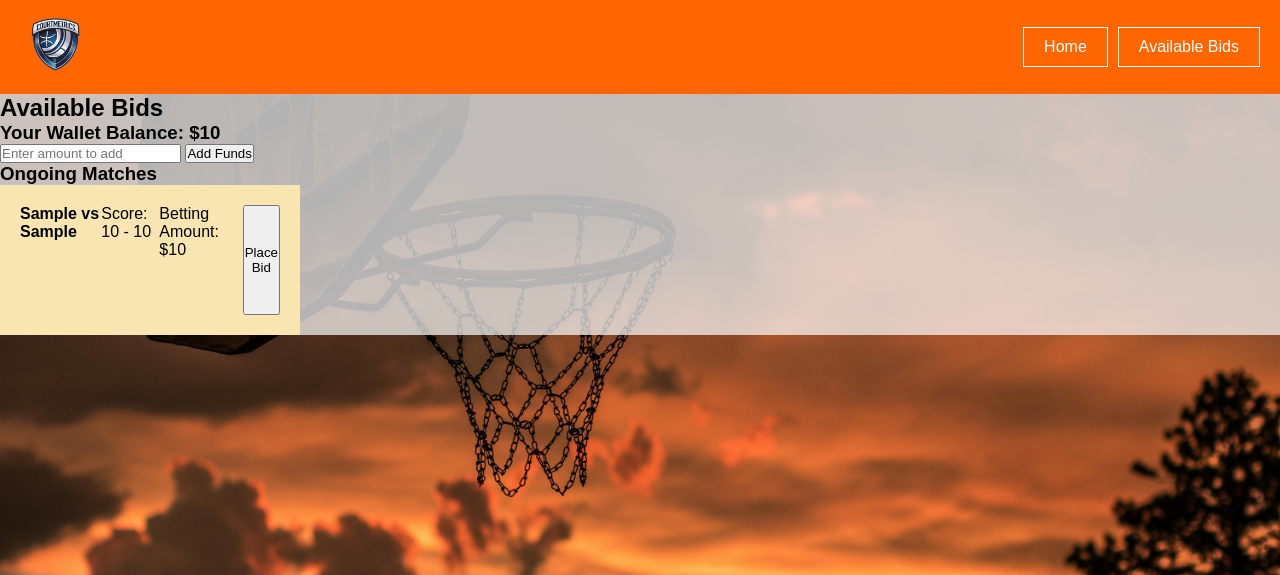
After one commit to HarshithK13/CourtMetrics, a Flask app: template templates/available_bids.html in a window 1280 px wide. The commit adds this page. Shown: the top 575 px of the page. Run offline with Flask 3, Linux system fonts and the light colour scheme; the template is opened without the code that fills it: most values are stand-ins (such as "Sample title", 1, 10 or a date in 2020).

Commit message:
SCRUM 12: Viewing current odds of bidding

```diff
--- a/app.py
+++ b/app.py
@@ -14,8 +14,8 @@ jwt = JWTManager(app)
 CORS(app)
 
 # MongoDB setup
-client = MongoClient("mongodb+srv://court-metrics:k2vCw0PaWW2v7k7N@cluster0.tqzmo.mongodb.net/")
-db = client['courtmetrics_db']
+client = MongoClient("mongodb://localhost:27017/")
+db = client['temp_db']
 users_collection = db['Users']
 
 @app.route('/')
@@ -54,6 +54,57 @@ def home():
 
 
     return render_template('index.html', live_scores=live_scores, completed_match_summary=completed_match_summary)
+
+# Define wallet_balance as a global variable
+wallet_balance = 1000  # Initial dummy balance
+
+@app.route('/available_bids', methods=['GET', 'POST'])
+def available_bids():
+    global wallet_balance  # Access the global wallet balance
+
+    if request.method == 'POST':
+        # Handle adding funds to the wallet
+        amount_to_add = int(request.form.get('amount'))
+        wallet_balance += amount_to_add
+
+    # Fetch today's scoreboard data using nba_api
+    games = scoreboard.ScoreBoard()
+    games_dict = games.get_dict()
+
+    ongoing_matches = []
+
+    if games_dict['scoreboard']['games']:
+        for game in games_dict['scoreboard']['games']:
+            home_team = game['homeTeam']['teamName']
+            away_team = game['awayTeam']['teamName']
+            home_score = game['homeTeam']['score']
+            away_score = game['awayTeam']['score']
+
+            # Add match details to the list of ongoing matches
+            ongoing_matches.append({
+                'home_team': home_team,
+                'away_team': away_team,
+                'home_score': home_score,
+                'away_score': away_score,
+                'betting_amount': max(100 - (home_score + away_score), 0)  # Example: betting amount decreases as scores increase
+            })
+
+    return render_template('available_bids.html', matches=ongoing_matches, wallet_balance=wallet_balance)
+
+@app.route('/place_bid', methods=['POST'])
+def place_bid():
+    match_id = request.form.get('match_id')
+    bet_amount = int(request.form.get('bet_amount'))
+
+    global wallet_balance
+
+    if bet_amount <= wallet_balance:
+        wallet_balance -= bet_amount  # Deduct the bet amount from the wallet balance
+        return jsonify({'success': True, 'message': f'Bid placed successfully! Remaining balance: ${wallet_balance}'})
+
+    return jsonify({'success': False, 'message': 'Insufficient funds!'})
+
+
 
 @app.route('/live_scores')
 def live_scores():
@@ -107,9 +158,9 @@ def signup():
     if request.method == 'POST':
         username = request.form.get("username")
         password = request.form.get("password")
-        mobile = request.form.get("mobile")
-        name = request.form.get("name")
-        address = request.form.get("address")
+        mobile = request.form.get("Mobile")
+        name = request.form.get("Name")
+        address = request.form.get("Address")
 
         # Validate password length
         if len(password) < 12:
--- /dev/null
+++ b/templates/available_bids.html
@@ -0,0 +1,83 @@
+<!DOCTYPE html>
+<html lang="en">
+<head>
+    <meta charset="UTF-8">
+    <meta name="viewport" content="width=device-width, initial-scale=1.0">
+    <title>Available Bids</title>
+    <link rel="stylesheet" href="{{ url_for('static', filename='css/styles.css') }}">
+</head>
+<body>
+
+   <div class="navbar">
+        <div class="logo">
+            <img src="{{ url_for('static', filename='images/metrics_logo.jpeg') }}" alt="CourtMetrics Logo">
+        </div>
+        <div class="nav-links">
+            <a href="{{ url_for('home') }}" class="nav-button">Home</a>
+            <a href="{{ url_for('available_bids') }}" class="nav-button">Available Bids</a>
+        </div>
+   </div>
+
+   <h2>Available Bids</h2>
+
+   <!-- Wallet Section -->
+   <div class="wallet-section">
+       <h3>Your Wallet Balance: ${{ wallet_balance }}</h3>
+       <form method="POST" action="{{ url_for('available_bids') }}">
+           <input type="number" name="amount" placeholder="Enter amount to add" required>
+           <button type="submit">Add Funds</button>
+       </form>
+   </div>
+
+   <!-- Ongoing Matches Section -->
+   <h3>Ongoing Matches</h3>
+   <div class="matches-container">
+       {% for match in matches %}
+       <div class="match-box">
+           <p><strong>{{ match.home_team }} vs {{ match.away_team }}</strong></p>
+           <p>Score: {{ match.home_score }} - {{ match.away_score }}</p>
+           <p>Betting Amount: ${{ match.betting_amount }}</p>
+
+           <!-- Place Bid Button -->
+           <button onclick="confirmBid('{{ match.home_team }} vs {{ match.away_team }}', '{{ match.betting_amount }}')">Place Bid</button>
+       </div>
+       {% endfor %}
+   </div>
+
+   <!-- Confirmation Popup -->
+   <div id="confirmation-popup" style="display:none;">
+       <p id="confirmation-message"></p>
+       <button id="confirm-yes">Yes</button>
+       <button id="confirm-no">No</button>
+   </div>
+
+   <!-- JavaScript for Confirmation Dialog -->
+   <script>
+       function confirmBid(match_name, bet_amount) {
+           const confirmationMessage = `Do you want to place a bid of $${bet_amount} on ${match_name}?`;
+           document.getElementById('confirmation-message').textContent = confirmationMessage;
+           document.getElementById('confirmation-popup').style.display = 'block';
+
+           document.getElementById('confirm-yes').onclick = function() {
+               // Send POST request to place bid
+               fetch('/place_bid', {
+                   method: 'POST',
+                   headers: { 'Content-Type': 'application/x-www-form-urlencoded' },
+                   body: new URLSearchParams({ match_id: match_name, bet_amount: bet_amount })
+               })
+               .then(response => response.json())
+               .then(data => {
+                   alert(data.message);
+                   document.getElementById('confirmation-popup').style.display = 'none';
+                   window.location.reload();  // Reload the page after placing bid
+               });
+           };
+
+           document.getElementById('confirm-no').onclick = function() {
+               document.getElementById('confirmation-popup').style.display = 'none';
+           };
+       }
+   </script>
+
+</body>
+</html>
--- a/templates/login.html
+++ b/templates/login.html
@@ -23,7 +23,7 @@
                 event.preventDefault();
                 setMessage('');
 
-                const response = await fetch('/signin', {
+                const response = await fetch('/login', {
                     method: 'POST',
                     headers: {
                         'Content-Type': 'application/x-www-form-urlencoded',
```
